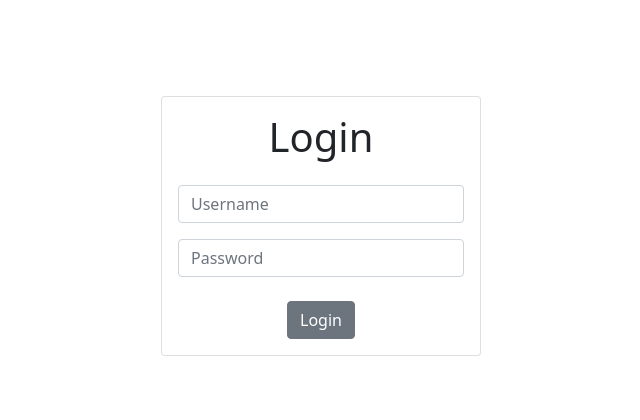
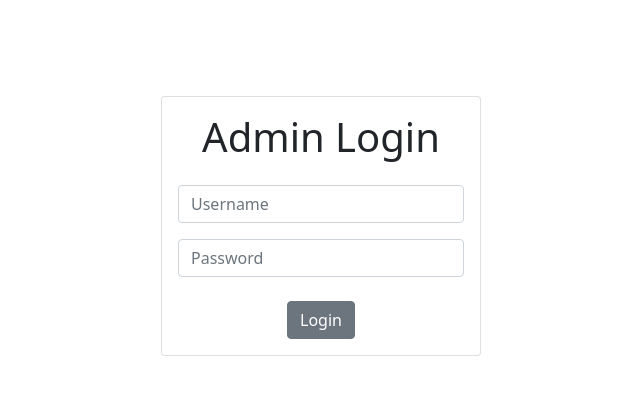
Before and after one commit to HaRi-Haran-D/Inventory, a Django app: page / in a window 1280 px wide. Shown: the top 420 px of the page, without its empty margins (319-959 px from the left). Run offline with Django 5.2, Linux system fonts and the light colour scheme.

Commit message:
homepage altered

```diff
--- a/proinvent/inventapp/templates/inventapp/home.html
+++ b/proinvent/inventapp/templates/inventapp/home.html
@@ -11,11 +11,10 @@
         <title>Inventory | {% block title %}Home{% endblock %}</title>
     </head>
     <body>
-
             {% if not user.is_authenticated %}
                 <div class="d-flex flex-column justify-center align-items-center w-100 vh-100 mt-5">
                     <div class="card w-25 p-3 mt-5">
-                        <h1 class="text-center mb-4">Login</h1>
+                        <h1 class="text-center mb-4">Admin Login</h1>
                         <form action="{% url 'home' %}" method="post" class="w-100 text-center">
                             {% csrf_token %}
                             <div class="mb-3">
```
